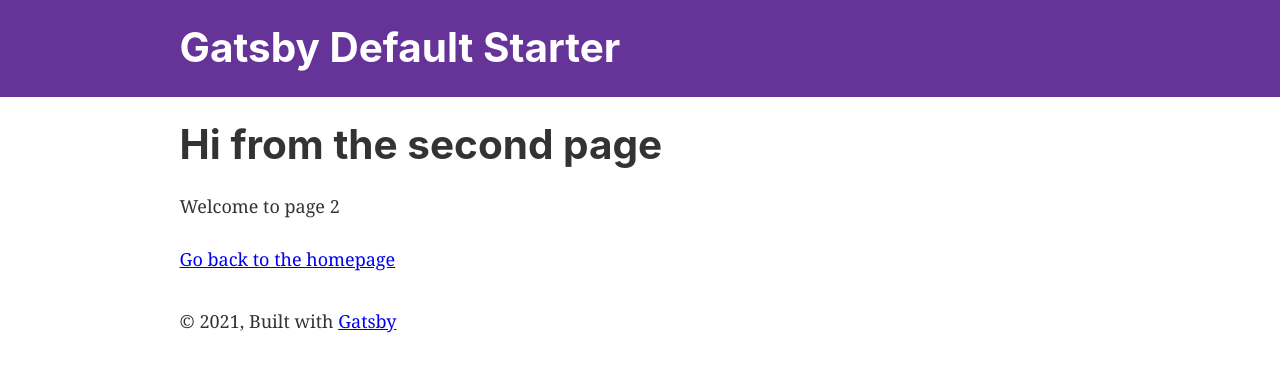
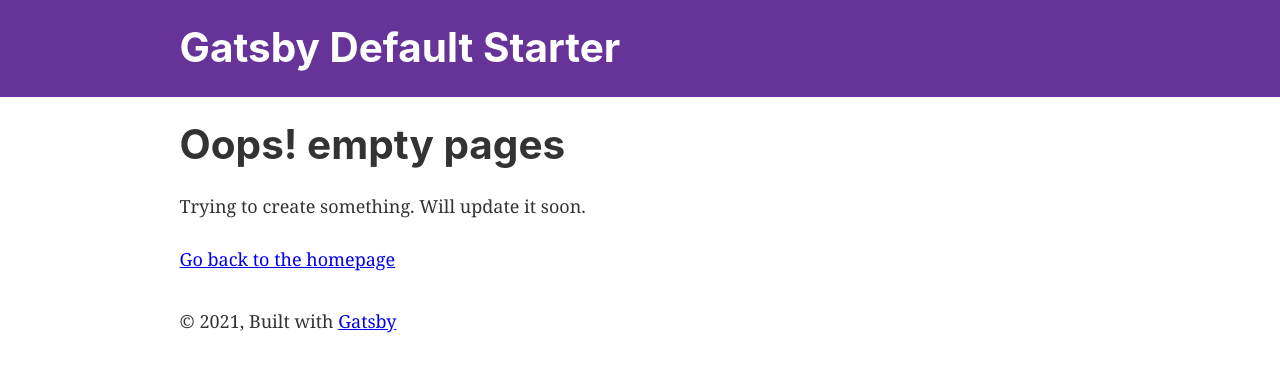
Before and after one commit to Atul2002/gatsby-starter-default, a Gatsby site: page /page-2 in a window 1280 px wide. Built offline with nearby package versions, Linux system fonts and the light colour scheme; Gatsby itself is replaced by a stand-in of ours.

Commit message:
changes in second pages

```diff
--- a/src/pages/page-2.js
+++ b/src/pages/page-2.js
@@ -7,8 +7,8 @@ import Seo from "../components/seo"
 const SecondPage = () => (
   <Layout>
     <Seo title="Page two" />
-    <h1>Hi from the second page</h1>
-    <p>Welcome to page 2</p>
+    <h1>Oops! empty pages</h1>
+    <p>Trying to create something. Will update it soon.</p>
     <Link to="/">Go back to the homepage</Link>
   </Layout>
 )
```
